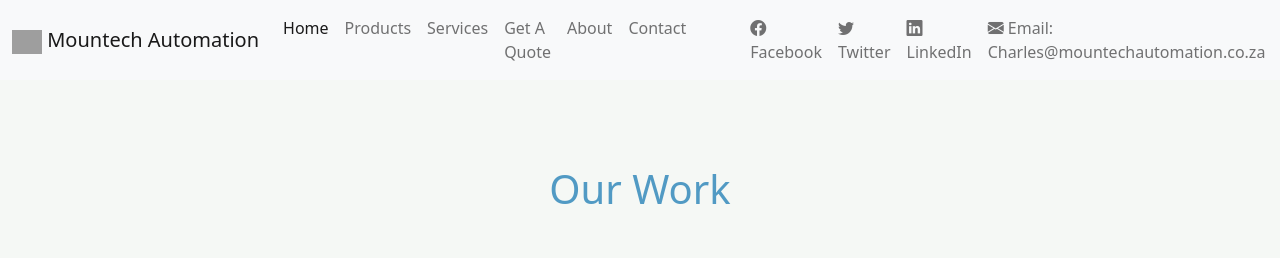
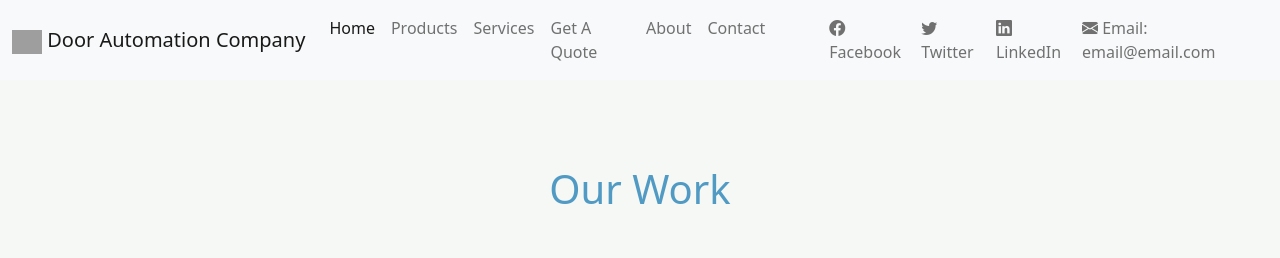
Before and after one commit to ItumelengKekana/door-automation, a Node server app: page /services in a window 1280 px wide. Shown: the top 258 px of the page. Run offline with Node 20, Linux system fonts and the light colour scheme; some libraries are stand-ins or nearby versions; grey boxes are pictures that could not be loaded.

Commit message:
converted to showcase template

```diff
--- a/views/layouts/boilerplate.ejs
+++ b/views/layouts/boilerplate.ejs
@@ -4,7 +4,7 @@
     <meta charset="UTF-8">
     <meta http-equiv="X-UA-Compatible" content="IE=edge">
     <meta name="viewport" content="width=device-width, initial-scale=1.0">
-    <title>Mountech Automation</title>
+    <title>Door Automation Company</title>
 
     <link href="https://cdn.jsdelivr.net/npm/bootstrap@5.1.0/dist/css/bootstrap.min.css" rel="stylesheet" integrity="sha384-KyZXEAg3QhqLMpG8r+8fhAXLRk2vvoC2f3B09zVXn8CA5QIVfZOJ3BCsw2P0p/We" crossorigin="anonymous">
 
--- a/views/main/services.ejs
+++ b/views/main/services.ejs
@@ -11,71 +11,71 @@
     <h1 class="text-center mb-5" id="s-head">Our Work</h1>
     <div class="row mb-3">
         <div class="col-lg-3 col-md-4 col-xs-6 thumb">
-            <a href="https://res.cloudinary.com/dkscwnhd9/image/upload/v1628679916/mountech/WhatsApp_Image_2021-08-11_at_10.01.02_ahnsng.jpg" class="fancybox" rel="ligthbox">
-                <img  src="https://res.cloudinary.com/dkscwnhd9/image/upload/v1628679916/mountech/WhatsApp_Image_2021-08-11_at_10.01.02_ahnsng.jpg" class="zoom img-fluid "  alt="">
+            <a href="https://res.cloudinary.com/dkscwnhd9/image/upload/v1631538916/mountech-template/serv-1_khpom0.jpg" class="fancybox" rel="ligthbox">
+                <img  src="https://res.cloudinary.com/dkscwnhd9/image/upload/v1631538916/mountech-template/serv-1_khpom0.jpg" class="zoom img-fluid "  alt="">
 
             </a>
         </div>
         <div class="col-lg-3 col-md-4 col-xs-6 thumb">
-            <a href="https://res.cloudinary.com/dkscwnhd9/image/upload/v1628679916/mountech/WhatsApp_Image_2021-08-11_at_10.01.01_bmmoea.jpg"  class="fancybox" rel="ligthbox">
-                <img  src="https://res.cloudinary.com/dkscwnhd9/image/upload/v1628679916/mountech/WhatsApp_Image_2021-08-11_at_10.01.01_bmmoea.jpg" class="zoom img-fluid"  alt="">
+            <a href="https://res.cloudinary.com/dkscwnhd9/image/upload/v1631538920/mountech-template/serv-2_zqfzob.jpg"  class="fancybox" rel="ligthbox">
+                <img  src="https://res.cloudinary.com/dkscwnhd9/image/upload/v1631538920/mountech-template/serv-2_zqfzob.jpg" class="zoom img-fluid"  alt="">
             </a>
         </div>
 
         <div class="col-lg-3 col-md-4 col-xs-6 thumb">
-            <a href="https://res.cloudinary.com/dkscwnhd9/image/upload/v1628679916/mountech/WhatsApp_Image_2021-08-11_at_10.01.01_2_ab9mst.jpg" class="fancybox" rel="ligthbox">
-                <img  src="https://res.cloudinary.com/dkscwnhd9/image/upload/v1628679916/mountech/WhatsApp_Image_2021-08-11_at_10.01.01_2_ab9mst.jpg" class="zoom img-fluid "  alt="">
+            <a href="https://res.cloudinary.com/dkscwnhd9/image/upload/v1631538915/mountech-template/serv-12_uv22zv.jpg" class="fancybox" rel="ligthbox">
+                <img  src="https://res.cloudinary.com/dkscwnhd9/image/upload/v1631538915/mountech-template/serv-12_uv22zv.jpg" class="zoom img-fluid "  alt="">
             </a>
         </div>
 
         <div class="col-lg-3 col-md-4 col-xs-6 thumb">
-            <a href="https://res.cloudinary.com/dkscwnhd9/image/upload/v1628679916/mountech/WhatsApp_Image_2021-08-11_at_10.01.01_1_gtw9dn.jpg" class="fancybox" rel="ligthbox">
-                <img  src="https://res.cloudinary.com/dkscwnhd9/image/upload/v1628679916/mountech/WhatsApp_Image_2021-08-11_at_10.01.01_1_gtw9dn.jpg" class="zoom img-fluid "  alt="">
+            <a href="https://res.cloudinary.com/dkscwnhd9/image/upload/v1631538912/mountech-template/serv-3_jkmlke.jpg" class="fancybox" rel="ligthbox">
+                <img  src="https://res.cloudinary.com/dkscwnhd9/image/upload/v1631538912/mountech-template/serv-3_jkmlke.jpg" class="zoom img-fluid "  alt="">
             </a>
         </div>
 
          <div class="col-lg-3 col-md-4 col-xs-6 thumb">
-            <a href="https://res.cloudinary.com/dkscwnhd9/image/upload/v1628679916/mountech/WhatsApp_Image_2021-08-11_at_10.01.00_ndk2ry.jpg" class="fancybox" rel="ligthbox">
-                <img  src="https://res.cloudinary.com/dkscwnhd9/image/upload/v1628679916/mountech/WhatsApp_Image_2021-08-11_at_10.01.00_ndk2ry.jpg" class="zoom img-fluid "  alt="">
+            <a href="https://res.cloudinary.com/dkscwnhd9/image/upload/v1631538914/mountech-template/serv-4_dsdqpx.jpg" class="fancybox" rel="ligthbox">
+                <img  src="https://res.cloudinary.com/dkscwnhd9/image/upload/v1631538914/mountech-template/serv-4_dsdqpx.jpg" class="zoom img-fluid "  alt="">
             </a>
         </div>
 
          <div class="col-lg-3 col-md-4 col-xs-6 thumb">
-            <a href="https://res.cloudinary.com/dkscwnhd9/image/upload/v1628679916/mountech/WhatsApp_Image_2021-08-11_at_10.00.59_hj2pnn.jpg" class="fancybox" rel="ligthbox">
-                <img  src="https://res.cloudinary.com/dkscwnhd9/image/upload/v1628679916/mountech/WhatsApp_Image_2021-08-11_at_10.00.59_hj2pnn.jpg" class="zoom img-fluid "  alt="">
+            <a href="https://res.cloudinary.com/dkscwnhd9/image/upload/v1631538914/mountech-template/serv-5_rofoe9.jpg" class="fancybox" rel="ligthbox">
+                <img  src="https://res.cloudinary.com/dkscwnhd9/image/upload/v1631538914/mountech-template/serv-5_rofoe9.jpg" class="zoom img-fluid "  alt="">
             </a>
         </div>
 
          <div class="col-lg-3 col-md-4 col-xs-6 thumb">
-            <a href="https://res.cloudinary.com/dkscwnhd9/image/upload/v1628679915/mountech/WhatsApp_Image_2021-08-11_at_10.00.58_1_c1myl8.jpg" class="fancybox" rel="ligthbox">
-                <img  src="https://res.cloudinary.com/dkscwnhd9/image/upload/v1628679915/mountech/WhatsApp_Image_2021-08-11_at_10.00.58_1_c1myl8.jpg" class="zoom img-fluid "  alt="">
+            <a href="https://res.cloudinary.com/dkscwnhd9/image/upload/v1631538919/mountech-template/serv-6_qwqpx3.jpg" class="fancybox" rel="ligthbox">
+                <img  src="https://res.cloudinary.com/dkscwnhd9/image/upload/v1631538919/mountech-template/serv-6_qwqpx3.jpg" class="zoom img-fluid "  alt="">
             </a>
         </div>
 
          <div class="col-lg-3 col-md-4 col-xs-6 thumb">
-            <a href="https://res.cloudinary.com/dkscwnhd9/image/upload/v1628679915/mountech/WhatsApp_Image_2021-08-11_at_10.00.59_1_o7wlkx.jpg" class="fancybox" rel="ligthbox">
-                <img  src="https://res.cloudinary.com/dkscwnhd9/image/upload/v1628679915/mountech/WhatsApp_Image_2021-08-11_at_10.00.59_1_o7wlkx.jpg" class="zoom img-fluid "  alt="">
+            <a href="https://res.cloudinary.com/dkscwnhd9/image/upload/v1631538912/mountech-template/serv-7_i44noa.jpg" class="fancybox" rel="ligthbox">
+                <img  src="https://res.cloudinary.com/dkscwnhd9/image/upload/v1631538912/mountech-template/serv-7_i44noa.jpg" class="zoom img-fluid "  alt="">
             </a>
         </div>
 
          <div class="col-lg-3 col-md-4 col-xs-6 thumb">
-            <a href="https://res.cloudinary.com/dkscwnhd9/image/upload/v1628679915/mountech/WhatsApp_Image_2021-08-11_at_10.00.58_2_onipcw.jpg" class="fancybox" rel="ligthbox">
-                <img  src="https://res.cloudinary.com/dkscwnhd9/image/upload/v1628679915/mountech/WhatsApp_Image_2021-08-11_at_10.00.58_2_onipcw.jpg" class="zoom img-fluid "  alt="">
+            <a href="https://res.cloudinary.com/dkscwnhd9/image/upload/v1631538911/mountech-template/serv-9_kjq1mg.jpg" class="fancybox" rel="ligthbox">
+                <img  src="https://res.cloudinary.com/dkscwnhd9/image/upload/v1631538911/mountech-template/serv-9_kjq1mg.jpg" class="zoom img-fluid "  alt="">
             </a>
         </div>
          <div class="col-lg-3 col-md-4 col-xs-6 thumb">
-            <a href="https://res.cloudinary.com/dkscwnhd9/image/upload/v1628679915/mountech/WhatsApp_Image_2021-08-11_at_10.00.58_dbufjq.jpg" class="fancybox" rel="ligthbox">
-                <img  src="https://res.cloudinary.com/dkscwnhd9/image/upload/v1628679915/mountech/WhatsApp_Image_2021-08-11_at_10.00.58_dbufjq.jpg" class="zoom img-fluid "  alt="">
+            <a href="https://res.cloudinary.com/dkscwnhd9/image/upload/v1631538916/mountech-template/serv-10_lhfbh3.jpg" class="fancybox" rel="ligthbox">
+                <img  src="https://res.cloudinary.com/dkscwnhd9/image/upload/v1631538916/mountech-template/serv-10_lhfbh3.jpg" class="zoom img-fluid "  alt="">
             </a>
         </div>
          <div class="col-lg-3 col-md-4 col-xs-6 thumb">
-            <a href="https://res.cloudinary.com/dkscwnhd9/image/upload/v1628679915/mountech/WhatsApp_Image_2021-08-11_at_10.00.57_1_bvhoqf.jpg" class="fancybox" rel="ligthbox">
-                <img  src="https://res.cloudinary.com/dkscwnhd9/image/upload/v1628679915/mountech/WhatsApp_Image_2021-08-11_at_10.00.57_1_bvhoqf.jpg" class="zoom img-fluid "  alt="">
+            <a href="https://res.cloudinary.com/dkscwnhd9/image/upload/v1631538917/mountech-template/serv-11_drxotv.jpg" class="fancybox" rel="ligthbox">
+                <img  src="https://res.cloudinary.com/dkscwnhd9/image/upload/v1631538917/mountech-template/serv-11_drxotv.jpg" class="zoom img-fluid "  alt="">
             </a>
         </div>
          <div class="col-lg-3 col-md-4 col-xs-6 thumb">
-            <a href="https://res.cloudinary.com/dkscwnhd9/image/upload/v1628679915/mountech/WhatsApp_Image_2021-08-11_at_10.00.57_yeptf0.jpg" class="fancybox" rel="ligthbox">
-                <img  src="https://res.cloudinary.com/dkscwnhd9/image/upload/v1628679915/mountech/WhatsApp_Image_2021-08-11_at_10.00.57_yeptf0.jpg" class="zoom img-fluid "  alt="">
+            <a href="https://res.cloudinary.com/dkscwnhd9/image/upload/v1631538914/mountech-template/serv-8_ng2vha.jpg" class="fancybox" rel="ligthbox">
+                <img  src="https://res.cloudinary.com/dkscwnhd9/image/upload/v1631538914/mountech-template/serv-8_ng2vha.jpg" class="zoom img-fluid "  alt="">
             </a>
         </div>
    </div>
--- a/views/partials/footer.ejs
+++ b/views/partials/footer.ejs
@@ -1,7 +1,7 @@
 <link rel="stylesheet" href="/stylesheets/style.css">
 
 <footer class="footer mt-auto py-3 bg-light">
-    <div class="container">
+    <div class="container d-flex justify-content-center">
         <span class="text-muted">
             Copyright &copy; 2021 All Rights Reserved | <a href="https://itumeleng-kekana-portfolio.herokuapp.com/portfolio/" target="_blank" rel="no-refferer">Itumeleng Kekana</a>
         </span>
--- a/views/partials/navbar.ejs
+++ b/views/partials/navbar.ejs
@@ -1,8 +1,8 @@
 <nav class="navbar navbar-expand-lg navbar-light bg-light sticky-top">
     <div class="container-fluid">
-        <a class="navbar-brand" href="#">
+        <a class="navbar-brand" href="/">
           <img src="https://res.cloudinary.com/dkscwnhd9/image/upload/v1628679916/mountech/WhatsApp_Image_2021-08-11_at_10.03.12_jzwgwb.jpg" alt="" width="30" height="24">
-          Mountech Automation
+          Door Automation Company
         </a>
 
       <button class="navbar-toggler" type="button" data-bs-toggle="collapse" data-bs-target="#navbarNav" aria-controls="navbarNav" aria-expanded="false" aria-label="Toggle navigation">
@@ -20,7 +20,7 @@
             <a class="nav-link" href="/services">Services</a>
           </li>
           <li class="nav-item">
-            <a class="nav-link" href="#quote">Get A Quote</a>
+            <a class="nav-link" href="/contact">Get A Quote</a>
           </li>
           <li class="nav-item">
             <a class="nav-link" href="/about">About</a>
@@ -38,7 +38,7 @@
             <a class="nav-link" href="#"><i class="bi bi-linkedin"></i>LinkedIn</a>
           </li>
           <li class="nav-item">
-            <a class="nav-link" href="mailto:Charles@mountechautomation.co.za"><i class="bi bi-envelope-fill"></i> Email: Charles@mountechautomation.co.za</a>
+            <a class="nav-link" href="mailto:email@email.com"><i class="bi bi-envelope-fill"></i> Email: email@email.com</a>
           </li>
         </ul>
       </div>
```
Also changed, not shown: views/main/about.ejs (+36 -2 lines), views/main/contact.ejs (+5 -3 lines), views/main/home.ejs (+13 -11 lines).
